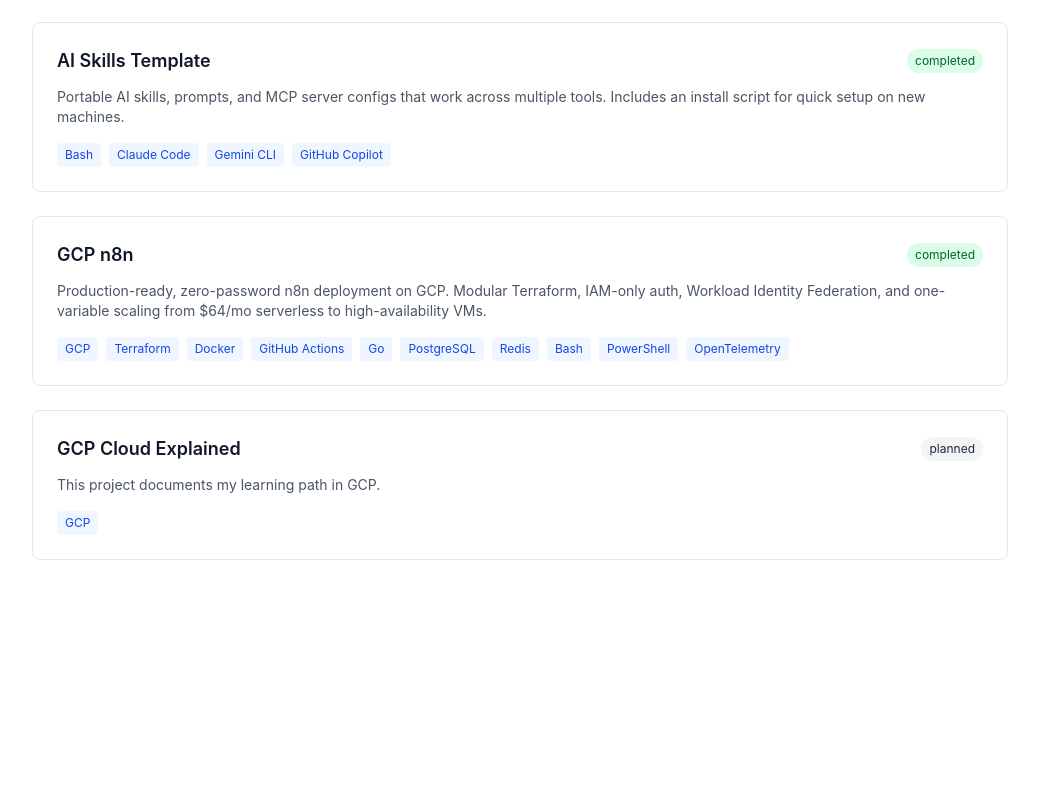
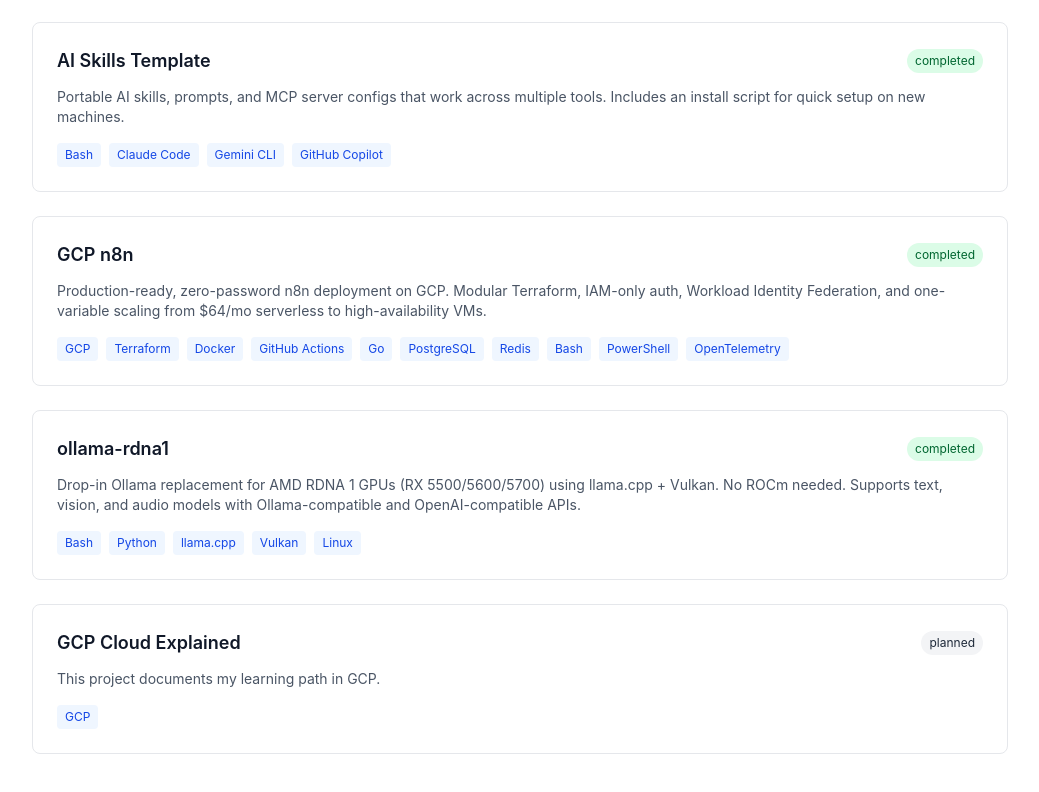
Before and after one commit to myusername68/artium-projects, a React (Vite) app in the folder website/: page /projects in a window 1280 px wide. Shown: the part 825-1617 px from the top of the page, without its empty margins (120-1159 px from the left). Before the commit the page ends 1449 px from the top, so only its background shows below. Built offline with nearby package versions, Linux system fonts and the light colour scheme.

Commit message:
feat: added linux ollama rdna1 project

```diff
--- a/website/src/data/projects.ts
+++ b/website/src/data/projects.ts
@@ -84,6 +84,16 @@
     repoUrl: "https://github.com/myusername68/n8n-gcp",
   },
   {
+      id: "ollama-rdna1",
+      title: "ollama-rdna1",
+      description:
+          "Drop-in Ollama replacement for AMD RDNA 1 GPUs (RX 5500/5600/5700) using llama.cpp + Vulkan. No ROCm needed. Supports text, vision, and audio models with Ollama-compatible and OpenAI-compatible APIs.",
+      tools: ["Bash", "Python", "llama.cpp", "Vulkan", "Linux"],
+      status: "completed",
+      remoteDocsUrl: "https://raw.githubusercontent.com/myusername68/ollama-rdna1/main/README.md",
+      repoUrl: "https://github.com/myusername68/ollama-rdna1",
+  },
+  {
     id: "GCP-cloud-explained",
     title: "GCP Cloud Explained",
     description:
```
